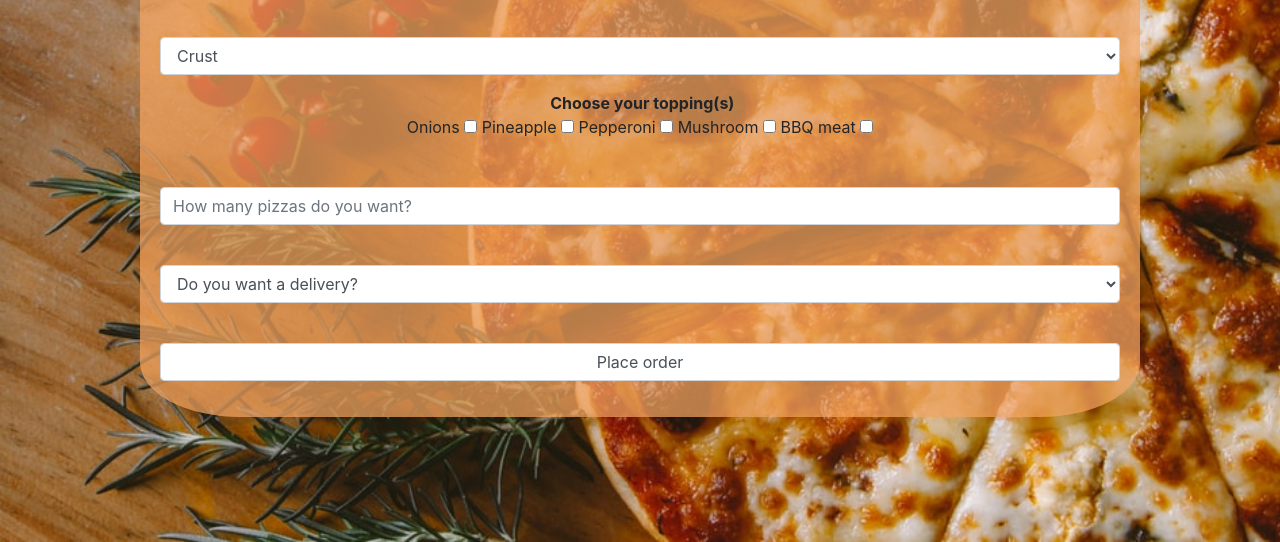
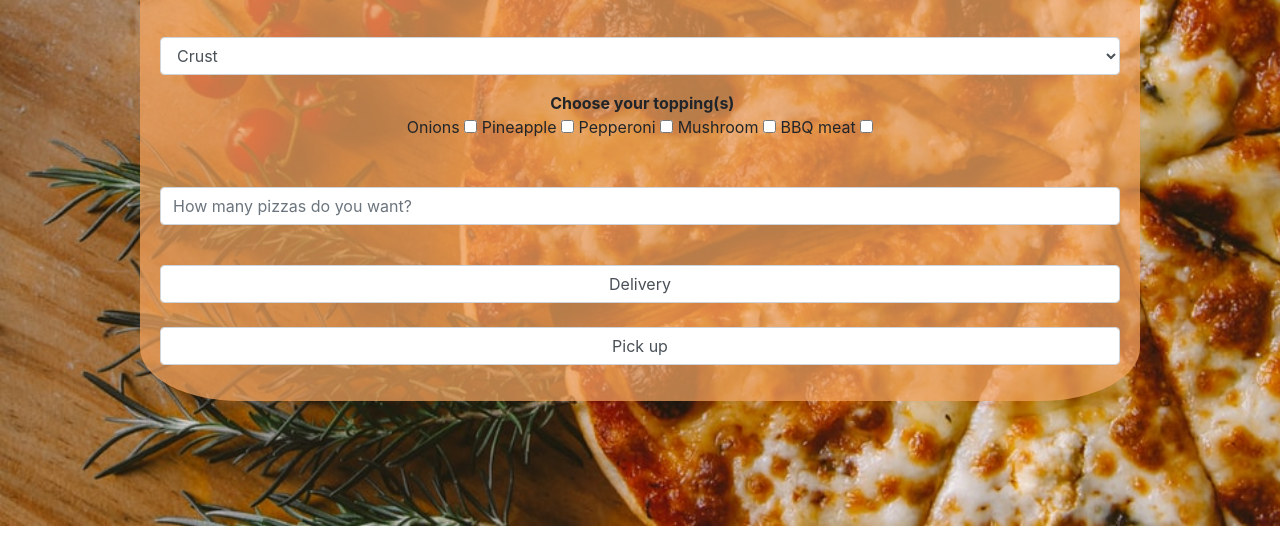
Before and after one commit to lodaea/pizzaiolo, a plain HTML site: page index.html in a window 1280 px wide. Shown: the part 360-902 px from the top of the page. Drawn offline with nearby package versions, Linux system fonts and the light colour scheme.

Commit message:
form edit

```diff
--- a/index.html
+++ b/index.html
@@ -62,16 +62,10 @@
                 <input class="form-control" type="text" id="pizzaNum" placeholder="How many pizzas do you want?" required>
             </div>
             <div class="form-group">
-                <label for="Delivery?"></label>
-                <select class="form-control" id="deliver" required>
-                <option disabled selected value="">Do you want a delivery?</option>
-                <option value="yes">Yes</option>
-                <option value="no">No</option>
-                </select>
-            </div>
-            <div class="form-group">
-                <label for="desired number of pizza"></label>
-                <input class="form-control" type="submit" value="Place order" id="checkout">
+                <label for="delivery"></label>
+                <input class="form-control" type="submit" value="Delivery" id="deliver">
+                <label for="delivery"></label>
+                <input class="form-control" type="submit" value="Pick up" id="pickUp">
             </div>
             <p>
                 <span id="resume"></span>
--- a/js/script.js
+++ b/js/script.js
@@ -6,6 +6,10 @@ function Order(size,crust,toppings,number,deliver){
     this.deliver = deliver;
 }
 
+/*function del(){
+
+}
+
 function getPrice(){
 
 }
```
